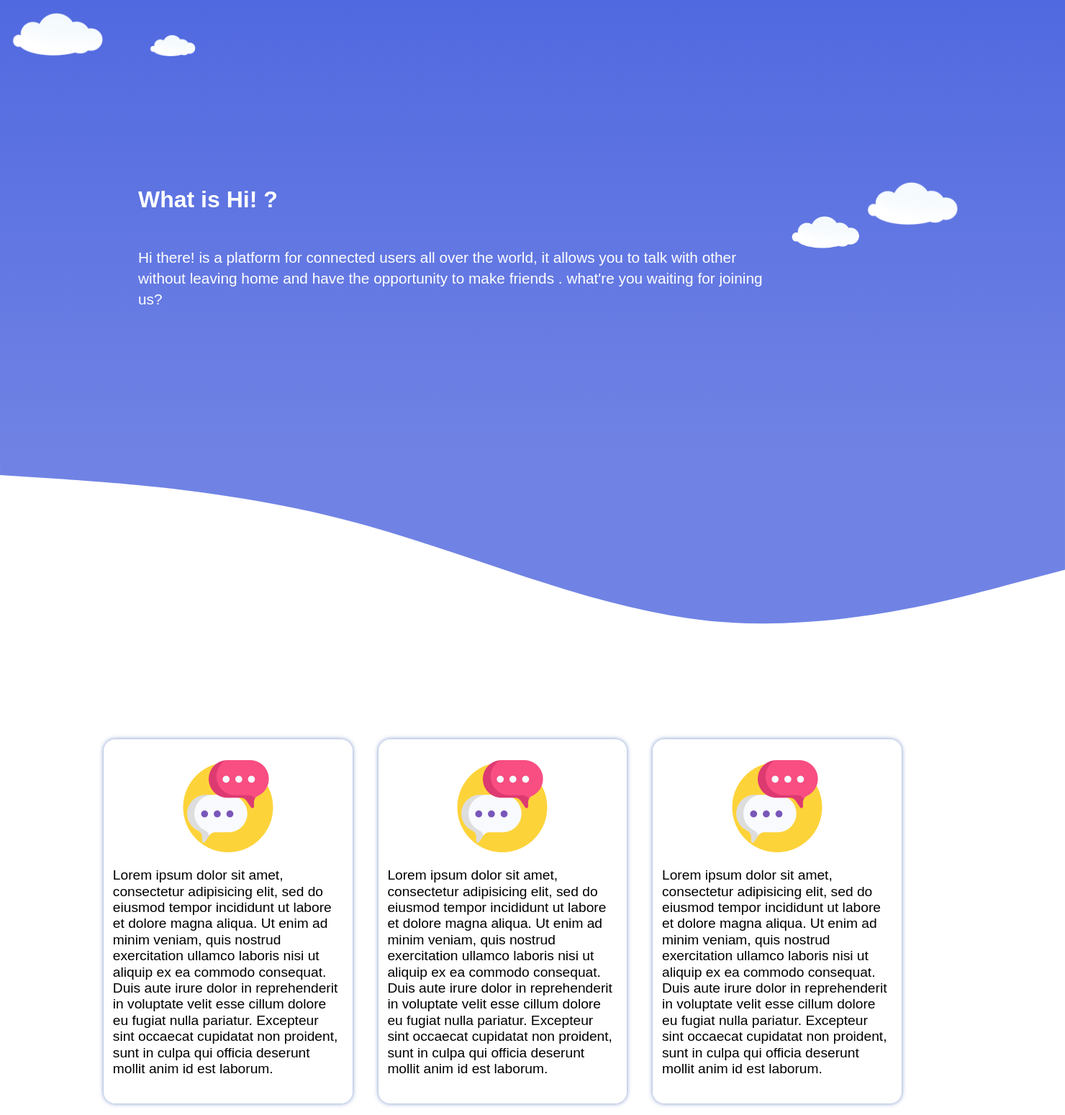
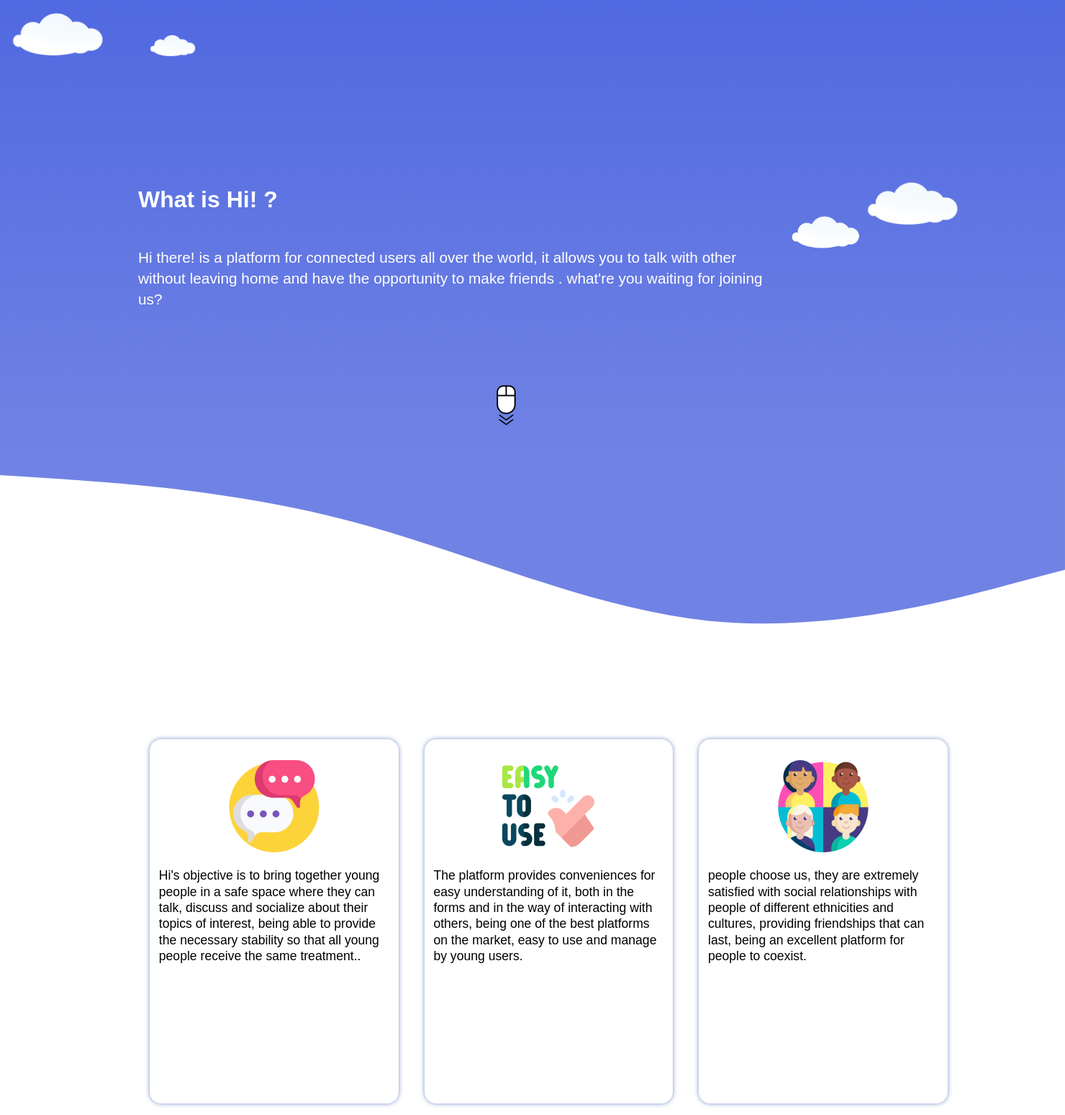
Before and after one commit to steven030/Web_chat, a Flask app: page / in a window 1480 px wide; the page is wider, and only the part inside the window is pictured. Shown: the part 70-1619 px from the top of that part at 72% size. Run offline with Flask 2, Linux system fonts and the light colour scheme.

Commit message:
version 2.1 with all complete and description

```diff
--- a/static/css/homePage.css
+++ b/static/css/homePage.css
@@ -45,7 +45,7 @@ body{
 #About-section{
 	display: block;
 	width: 100%;
-	padding-left: 8rem;
+	padding-left: 12rem;
 
 
 
@@ -58,8 +58,10 @@ body{
 	height: 30rem;
 	display: inline-block;
 
+
 	line-height: 1.4rem;
-	font-size: 1.2rem;
+	font-size: 1.1rem;
+	text-justify: auto;
 	font-family: sans-serif;
 	box-shadow: 0px 0px 6px 0.02px #0398;
 	border-radius: 1rem;
@@ -150,3 +152,30 @@ svg{
 	top: 30rem;
 
 }
+
+#article-section{
+	margin-bottom: 4rem;
+}
+
+#move-img{
+	width: 100%;
+	height: 6rem;
+	padding-left: 6rem;
+	margin-top: 3.5rem;
+	align-items: center;
+
+
+
+}
+#move-cont-img{
+	margin: 0px auto;
+	width: 8rem;
+	height: 6rem;
+
+}
+#move-img  img{
+
+	width: 4rem;
+	height: 4rem;
+
+}
--- a/templates/index.html
+++ b/templates/index.html
@@ -55,6 +55,11 @@
 		<div id="Webcontainer-main">
 			<h3>What is Hi! ?</h3>
 			<p>Hi there! is a platform for connected users all over the world, it allows you to talk with other without leaving home and have the opportunity to make friends . what're you waiting for joining us? <br><br> <!-- <a href="register">register</a> or <a href="login">login</a> --></p>
+			<div id="move-img">
+				<div id="move-cont-img">
+					<img src="{{url_for('static',filename='source/images/move.png')}}" alt="move mouse">
+				</div>
+			</div>
 			<svg xmlns="http://www.w3.org/2000/svg" viewBox="0 0 1440 320">
   			<path fill="#7083e4" fill-opacity="1" d="M0,32L80,37.3C160,43,320,53,480,96C640,139,800,213,960,229.3C1120,245,1280,203,1360,181.3L1440,160L1440,0L1360,0C1280,0,1120,0,960,0C800,0,640,0,480,0C320,0,160,0,80,0L0,0Z"></path>
 			</svg>
@@ -62,35 +67,28 @@
 
 		<div id="About-section">
 			<section>
+				<div id="article-section">
 					<article>
 						<img src="{{url_for('static',filename='source/images/hablar.png')}}" alt="Chat-easy">
-					<p>Lorem ipsum dolor sit amet, consectetur adipisicing elit, sed do eiusmod
-					tempor incididunt ut labore et dolore magna aliqua. Ut enim ad minim veniam,
-					quis nostrud exercitation ullamco laboris nisi ut aliquip ex ea commodo
-					consequat. Duis aute irure dolor in reprehenderit in voluptate velit esse
-					cillum dolore eu fugiat nulla pariatur. Excepteur sint occaecat cupidatat non
-					proident, sunt in culpa qui officia deserunt mollit anim id est laborum.</p>
+						<p>Hi's objective is to bring together young people in a safe space where
+							they can talk, discuss and socialize about their topics of interest,
+							being able to provide the necessary stability so that all young
+							people receive the same treatment..</p>
 					</article>
 
 					<article>
-					<img src="{{url_for('static',filename='source/images/hablar.png')}}" alt="Chat-easy">
-					<p>Lorem ipsum dolor sit amet, consectetur adipisicing elit, sed do eiusmod
-					tempor incididunt ut labore et dolore magna aliqua. Ut enim ad minim veniam,
-					quis nostrud exercitation ullamco laboris nisi ut aliquip ex ea commodo
-					consequat. Duis aute irure dolor in reprehenderit in voluptate velit esse
-					cillum dolore eu fugiat nulla pariatur. Excepteur sint occaecat cupidatat non
-					proident, sunt in culpa qui officia deserunt mollit anim id est laborum.</p>
+						<img src="{{url_for('static',filename='source/images/facil.png')}}" alt="Chat-easy">
+						<p>The platform provides conveniences for easy understanding of it, both
+						in the forms and in the way of interacting with others, being one of
+						the best platforms on the market, easy to use and manage by young users.</p>
 					</article>
 					<article>
-					<img src="{{url_for('static',filename='source/images/hablar.png')}}" alt="Chat-easy">
-					<p>Lorem ipsum dolor sit amet, consectetur adipisicing elit, sed do eiusmod
-					tempor incididunt ut labore et dolore magna aliqua. Ut enim ad minim veniam,
-					quis nostrud exercitation ullamco laboris nisi ut aliquip ex ea commodo
-					consequat. Duis aute irure dolor in reprehenderit in voluptate velit esse
-					cillum dolore eu fugiat nulla pariatur. Excepteur sint occaecat cupidatat non
-					proident, sunt in culpa qui officia deserunt mollit anim id est laborum.</p>
+						<img src="{{url_for('static',filename='source/images/people.png')}}" alt="Chat-easy">
+						<p>people choose us, they are extremely satisfied with social relationships
+						with people of different ethnicities and cultures, providing friendships that
+						can last, being an excellent platform for people to coexist.</p>
 					</article>
-
+				</div>
 			</section>
 
 		</div>
@@ -101,17 +99,9 @@
 {%block content%}
 
 
+{%endblock%}
+
+</body>
 
 
-
-
-
-
-
-
-
-
-{%endblock%}
-</body>
-
 </html>
```
Also changed, not shown: static/source/images/facil.png (added), static/source/images/move.png (added), static/source/images/people.png (added). Lines whose indentation alone changed are shown as unchanged.
